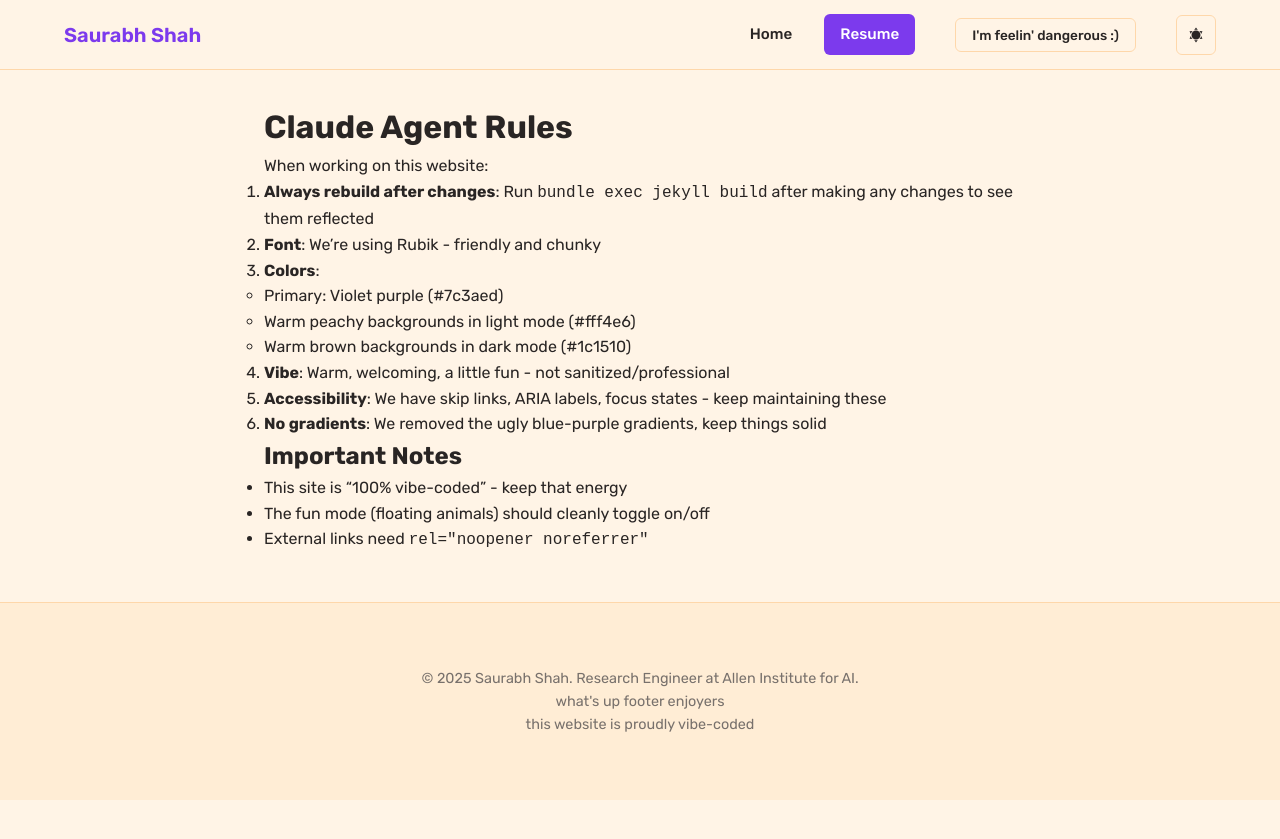
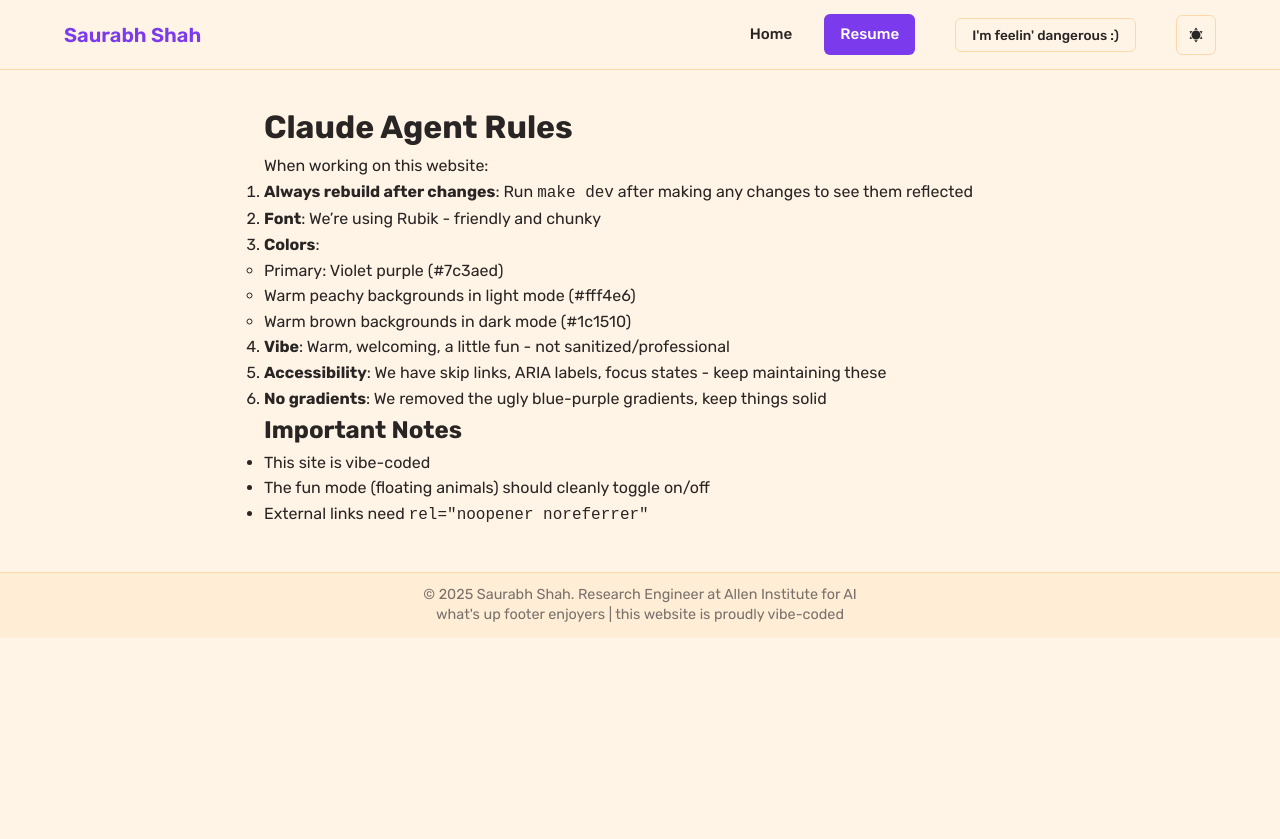
Before and after one commit to saurabh111233212/saurabh111233212.github.io, a Jekyll site: the page built from claude.md, in a window 1280 px wide. Shown: the top 839 px of the page. Built offline with Jekyll 4.4.1, drawn with Linux system fonts in a browser that asks for light colours; our own code applies the rules of GitHub Pages for plain Markdown files.

Commit message:
better footer, make command for dev server

```diff
--- a/_layouts/default.html
+++ b/_layouts/default.html
@@ -121,9 +121,8 @@
 
     <footer class="footer">
         <div class="container">
-            <p>© 2025 Saurabh Shah. Research Engineer at Allen Institute for AI. <br>
-                what's up footer enjoyers <br>
-                this website is proudly vibe-coded</p>
+            <p>© 2025 Saurabh Shah. Research Engineer at Allen Institute for AI <br>
+                what's up footer enjoyers | this website is proudly vibe-coded</p>
         </div>
     </footer>
 
--- a/assets/css/main.css
+++ b/assets/css/main.css
@@ -47,7 +47,7 @@ html {
 
 /* Dark mode */
 [data-theme="dark"] {
-    --primary-color: #8b5cf6;
+    --primary-color: #8046f0;
     --secondary-color: #a8a29e;
     --text-color: #fafaf9;
     --text-light: #a8a29e;
@@ -55,8 +55,8 @@ html {
     --background-rgb: 28, 21, 16;
     --surface: #2c2218;
     --border: #44403c;
-    --link-color: #8b5cf6;
-    --link-hover: #a78bfa;
+    --link-color: #8046f0;
+    --link-hover: #9560f5;
     --shadow: 0 1px 3px 0 rgb(0 0 0 / 0.3), 0 1px 2px -1px rgb(0 0 0 / 0.3);
     --shadow-lg: 0 10px 15px -3px rgb(0 0 0 / 0.3), 0 4px 6px -4px rgb(0 0 0 / 0.3);
 }
@@ -547,11 +547,21 @@ body {
 .footer {
     background: var(--surface);
     border-top: 1px solid var(--border);
-    padding: 2rem 0;
-    margin-top: 1rem;
+    padding: 0.75rem 0;
+    margin-top: 0.75rem;
     text-align: center;
     color: var(--text-light);
     font-size: 0.9rem;
+}
+
+.footer .container {
+    padding-top: 0;
+    padding-bottom: 0;
+}
+
+.footer p {
+    margin: 0;
+    line-height: 1.4;
 }
 
 /* Responsive design */
--- a/claude.md
+++ b/claude.md
@@ -2,7 +2,7 @@
 
 When working on this website:
 
-1. **Always rebuild after changes**: Run `bundle exec jekyll build` after making any changes to see them reflected
+1. **Always rebuild after changes**: Run `make dev` after making any changes to see them reflected
 2. **Font**: We're using Rubik - friendly and chunky
 3. **Colors**:
    - Primary: Violet purple (#7c3aed)
@@ -13,6 +13,6 @@ When working on this website:
 6. **No gradients**: We removed the ugly blue-purple gradients, keep things solid
 
 ## Important Notes
-- This site is "100% vibe-coded" - keep that energy
+- This site is vibe-coded
 - The fun mode (floating animals) should cleanly toggle on/off
 - External links need `rel="noopener noreferrer"`
```
Also changed, not shown: other parts of _layouts/default.html (+1 -0 lines), 1 other file.
